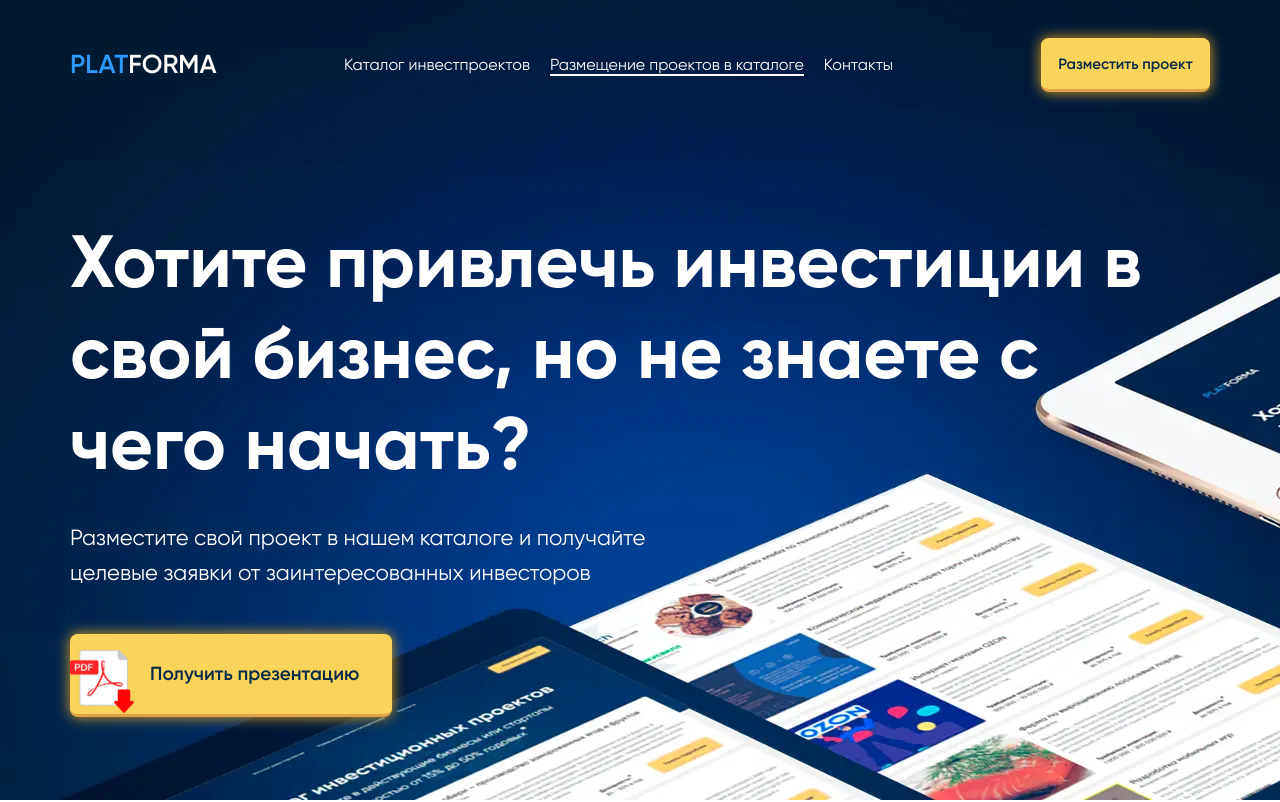
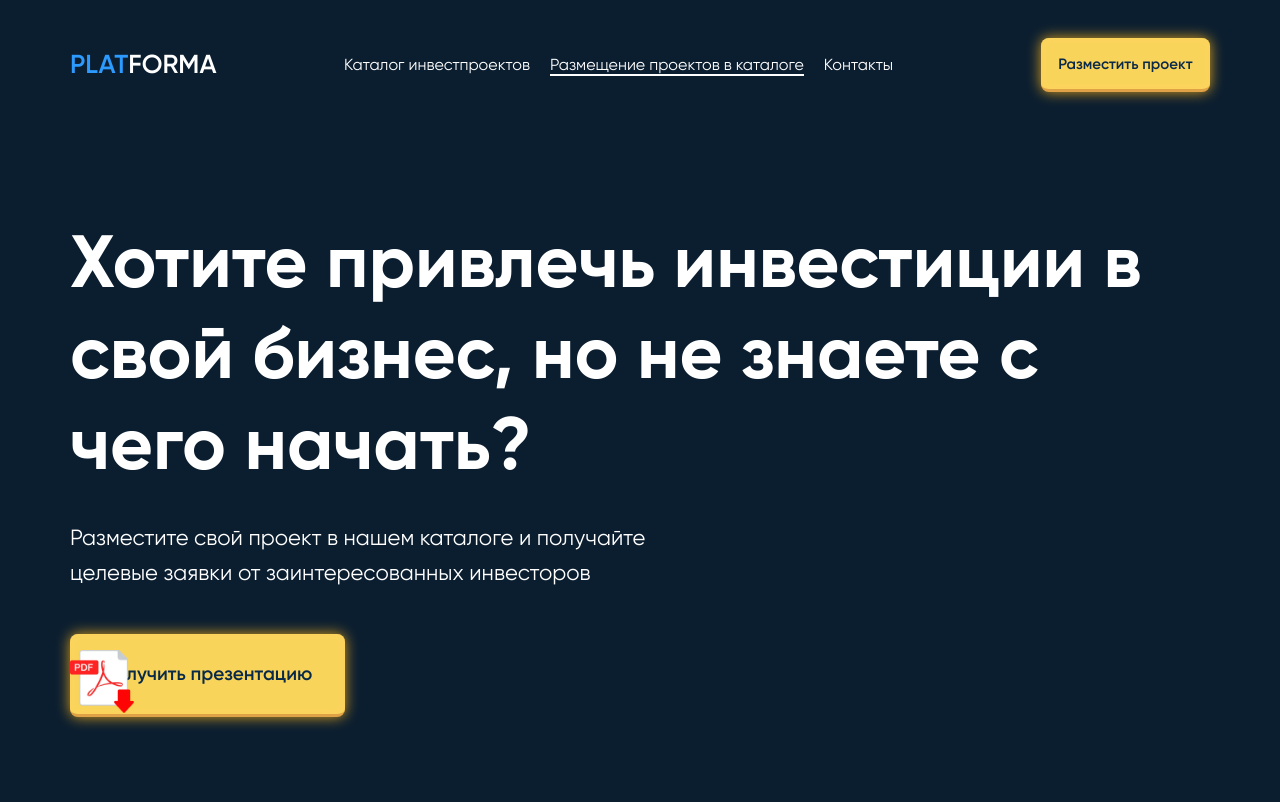
Before and after one commit to den10004/invest, a Next.js app: page /invest in a window 1280 px wide. Shown: the top 802 px of the page. Built offline with nearby package versions, Linux system fonts and the light colour scheme.

Commit message:
исправлена вёрстка

```diff
--- a/app/contacts/Form.jsx
+++ b/app/contacts/Form.jsx
@@ -5,6 +5,7 @@ import { useSearchParams } from "next/navigation";
 import { DetectOS, GetBrowser, GetUserIp } from "@/services/getUserDevices";
 import { Telmask, pasteCallback } from "@/lib/telmask";
 import Link from "next/link";
+import "./style.css";
 
 export default function Form() {
   const searchParams = useSearchParams();
@@ -156,10 +157,7 @@ export default function Form() {
         required
       ></textarea>
 
-      <button
-        className="btn-yellow btn btn-form big-btn"
-        disabled={!buttonEnabled}
-      >
+      <button className="btn-yellow btn btn-form" disabled={!buttonEnabled}>
         Отправить сообщение
       </button>
       <div className="polit-descr contacts-btn">
--- a/app/invest/style.css
+++ b/app/invest/style.css
@@ -1,21 +1,7 @@
-/*
-
-img.main-img {
-    position: absolute;
-    right: 141px;
-    top: -100px;
-    width: 515px;
-    height: auto;
-}
-*/
-.bg-invest {
-    background: url(../../public/invest-bg.webp);
-    height: 800px;
-    background-repeat: no-repeat;
-}
-
 .openTafif {
-    margin-bottom: 20px;
+    margin-bottom: 100px;
+    padding: 20px 100px;
+    font-size: 19px;
 }
 
 .placing__headline {
@@ -37,13 +23,13 @@ img.main-img {
     bottom: 0;
 }
 
-.btn.big-btn.btn-pdf-new {
+.btn-form.btn-pdf-new {
     padding-left: 80px;
 }
 
-.btn.big-btn {
-    font-size: 19px;
-    padding: 25px 81px;
+.btn-form {
+    font-size: 19px !important;
+    padding: 25px 33px;
 }
 
 .btn-pdf-new {
@@ -51,9 +37,11 @@ img.main-img {
 }
 
 
+
 .main-tr-item {
     position: relative;
 }
+
 
 .main-tr-item-img {
     height: 64px;
@@ -189,14 +177,6 @@ img.main-img {
 
 
 @media (max-width: 1170px) {
-
-    /*
-    img.main-img {
-        right: 24px;
-        top: 10px;
-        width: 244px;
-    }
-*/
     .placing__headline {
         font-size: 60px;
     }
@@ -245,6 +225,8 @@ img.main-img {
     }
 }
 
+
+
 @media (max-width: 900px) {
     .pre-line {
         width: 50%;
@@ -283,10 +265,6 @@ img.main-img {
         flex-direction: column;
     }
 
-    .bg-invest {
-        background: none;
-        height: auto;
-    }
 
     .placing__headline {
         font-size: 28px;
@@ -298,12 +276,20 @@ img.main-img {
         width: 100%;
     }
 
-    /*
-    img.main-img {
-        display: none;
-    }
-*/
     .placing__headline {
         width: 100%;
     }
+
+    .openTafif {
+        font-size: 16px;
+    }
 }
+
+@media screen and (max-width: 425px) {
+    .openTafif {
+        padding: 22px 19px;
+        text-align: center;
+        width: 100%;
+        font-size: 16px;
+    }
+}
--- a/components/Projects/page.module.css
+++ b/components/Projects/page.module.css
@@ -235,6 +235,11 @@
         text-align: center;
         padding: 15px 20px;
     }
+
+    .item .params li {
+        padding: 10px;
+        font-size: 14px;
+    }
 }
 
 
--- a/components/landing-components/AboutUs/style.css
+++ b/components/landing-components/AboutUs/style.css
@@ -123,18 +123,14 @@
 
 .block-style {
     font-size: 24px;
-    line-height: 1.2;
+    line-height: 1.5;
     text-align: left;
 }
-
-
 
 .block-style>span {
     font-size: 48px;
     white-space: nowrap;
 }
-
-
 
 @media screen and (max-width: 1400px) {
     .aboutUs__descr {
@@ -277,12 +273,6 @@
     .block-w>div:first-child {
         margin-top: 10px;
     }
-}
-
-@media screen and (max-width: 425px) {
-    .block-style>span {
-        font-size: 26px;
-    }
 
     .numbers-box__graph>.line>.point>.details>.views {
         font-size: 14px;
@@ -294,6 +284,26 @@
 
     .numbers-box__graph>.line>.point>.details>.views>span {
         font-size: 14px;
+    }
+
+    .numbers-box__graph>.line>.point>.details>.orders>span {
+        font-size: 14px;
+    }
+
+    .numbers-box__graph>.line>.point>.details>.views {
+        line-height: 0.9;
+    }
+
+    .numbers-box__graph>.line>.point>.details>.orders {
+        line-height: 0.9;
+    }
+
+
+}
+
+@media screen and (max-width: 425px) {
+    .block-style>span {
+        font-size: 26px;
     }
 
     .numbers-box__graph>.line>.point>.details>.orders>span {
--- a/components/landing-components/Banner/style.css
+++ b/components/landing-components/Banner/style.css
@@ -18,6 +18,7 @@
 
 .banner__block>div>button {
     margin-top: 90px;
+    font-size: 19px;
 }
 
 @media screen and (max-width: 1600px) {
@@ -57,6 +58,10 @@
         background-position: 0% 0%;
         height: 400px;
     }
+
+    .banner__block>div>button {
+        font-size: 16px;
+    }
 }
 
 @media screen and (max-width: 425px) {
@@ -70,8 +75,5 @@
 
     .banner__block>div>button {
         margin-top: 30px;
-        font-size: 14px;
-        padding: 5px 10px;
     }
-
 }
--- a/components/landing-components/ForWhom/style.css
+++ b/components/landing-components/ForWhom/style.css
@@ -32,7 +32,7 @@
     }
 
     .forWhom__content>div>p {
-        margin-top: 70px;
+        margin-top: 50px;
     }
 }
 
@@ -51,6 +51,12 @@
     .forWhom__content {
         margin-left: 20px;
         width: 50%;
+    }
+}
+
+@media screen and (max-width: 900px) {
+    .forWhom__content>div>p {
+        margin-top: 20px;
     }
 }
 
--- a/components/landing-components/style.css
+++ b/components/landing-components/style.css
@@ -17,12 +17,12 @@
     padding-top: 160px;
 }
 
-
-@media screen and (max-width: 1400px) {
+@media screen and (max-width: 1620px) {
     .paddingblock {
-        padding-top: 100px;
+        padding-top: 80px;
     }
 }
+
 
 
 @media screen and (max-width: 1024px) {
```
Also changed, not shown: public/invest-bg.webp (deleted).
